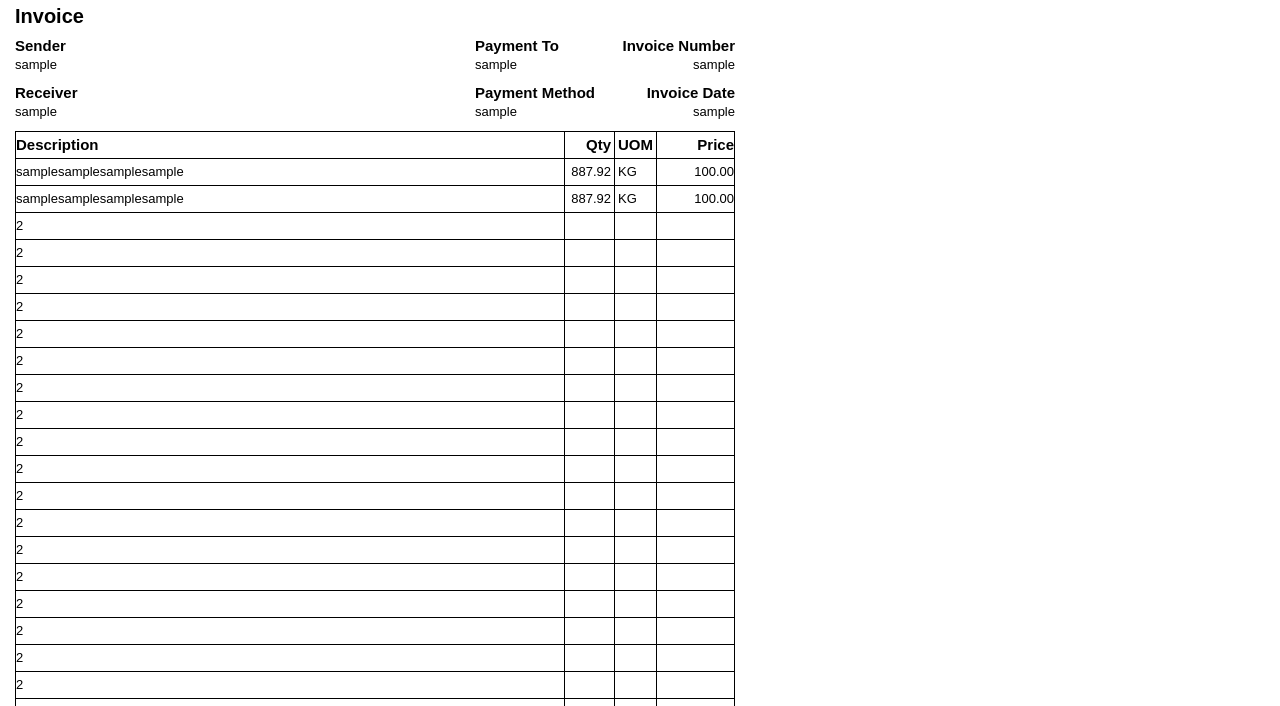
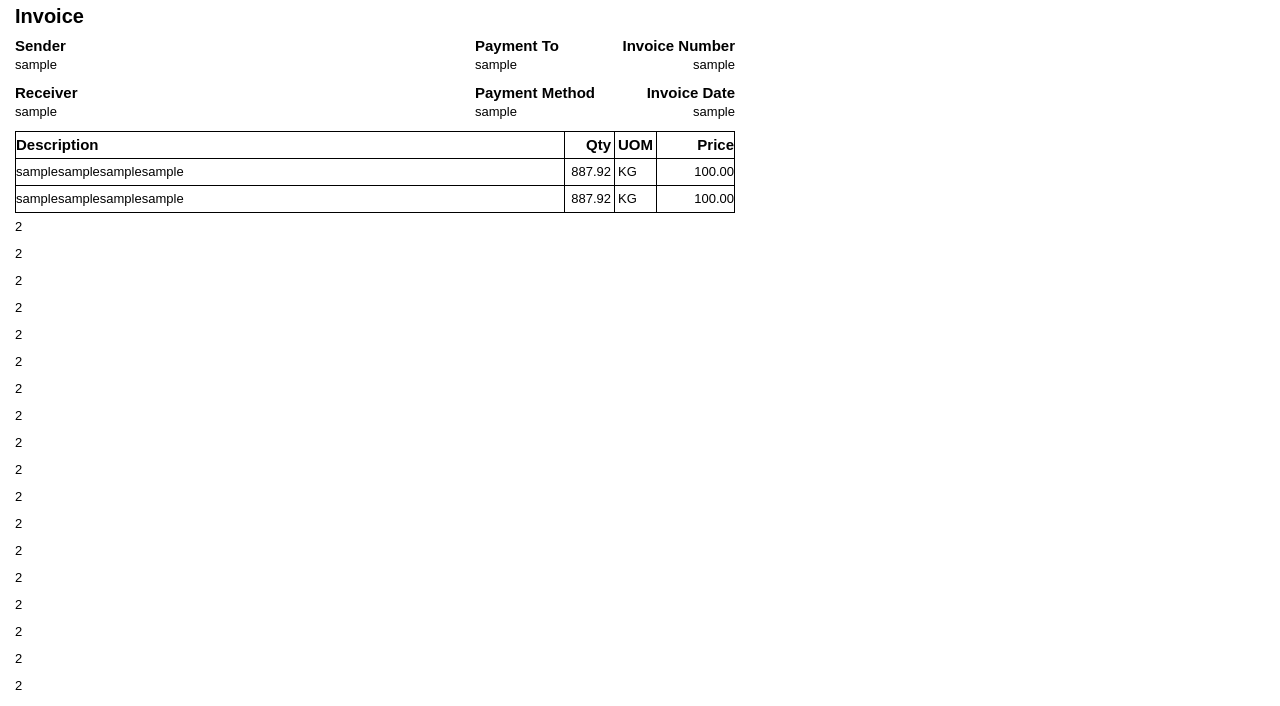
Before and after one commit to yapweijun1996/Sample-Printform-v6, a plain HTML site: page index.html in a window 1280 px wide. Shown: the part 87-793 px from the top of the page. Drawn offline with Linux system fonts and the light colour scheme.

Commit message:
Update index.html

```diff
--- a/index.html
+++ b/index.html
@@ -65,10 +65,10 @@
 								<td style="box-sizing:border-box;width:78px;"></td>
 							</tr>
 							<tr>
-								<td style="line-height: 20px;box-sizing:border-box;font-size:13px;border-bottom:1px solid black;border-right:1px solid black;border-left:1px solid black;"><div style="padding:3px 3px 3px 0px;">2&nbsp;</div></td>
-								<td style="line-height: 20px;box-sizing:border-box;font-size:13px;border-bottom:1px solid black;border-right:1px solid black;" align="right"><div style="padding:3px 3px 3px 3px;"></div></td>
-								<td style="line-height: 20px;box-sizing:border-box;font-size:13px;border-bottom:1px solid black;border-right:1px solid black;"><div style="padding:3px 3px 3px 3px;"></div></td>
-								<td style="line-height: 20px;box-sizing:border-box;font-size:13px;border-bottom:1px solid black;border-right:1px solid black;" align="right"><div style="padding:3px 0px 3px 3px;"></div></td>
+								<td style="line-height: 21px;box-sizing:border-box;font-size:13px;border-bottom:0px solid black;border-right:0px solid black;border-left:0px solid black;"><div style="padding:3px 3px 3px 0px;">2&nbsp;</div></td>
+								<td style="line-height: 21px;box-sizing:border-box;font-size:13px;border-bottom:0px solid black;border-right:0px solid black;" align="right"><div style="padding:3px 3px 3px 3px;"></div></td>
+								<td style="line-height: 21px;box-sizing:border-box;font-size:13px;border-bottom:0px solid black;border-right:0px solid black;"><div style="padding:3px 3px 3px 3px;"></div></td>
+								<td style="line-height: 21px;box-sizing:border-box;font-size:13px;border-bottom:0px solid black;border-right:0px solid black;" align="right"><div style="padding:3px 0px 3px 3px;"></div></td>
 							</tr>
 						</table>
 					</td>
```
